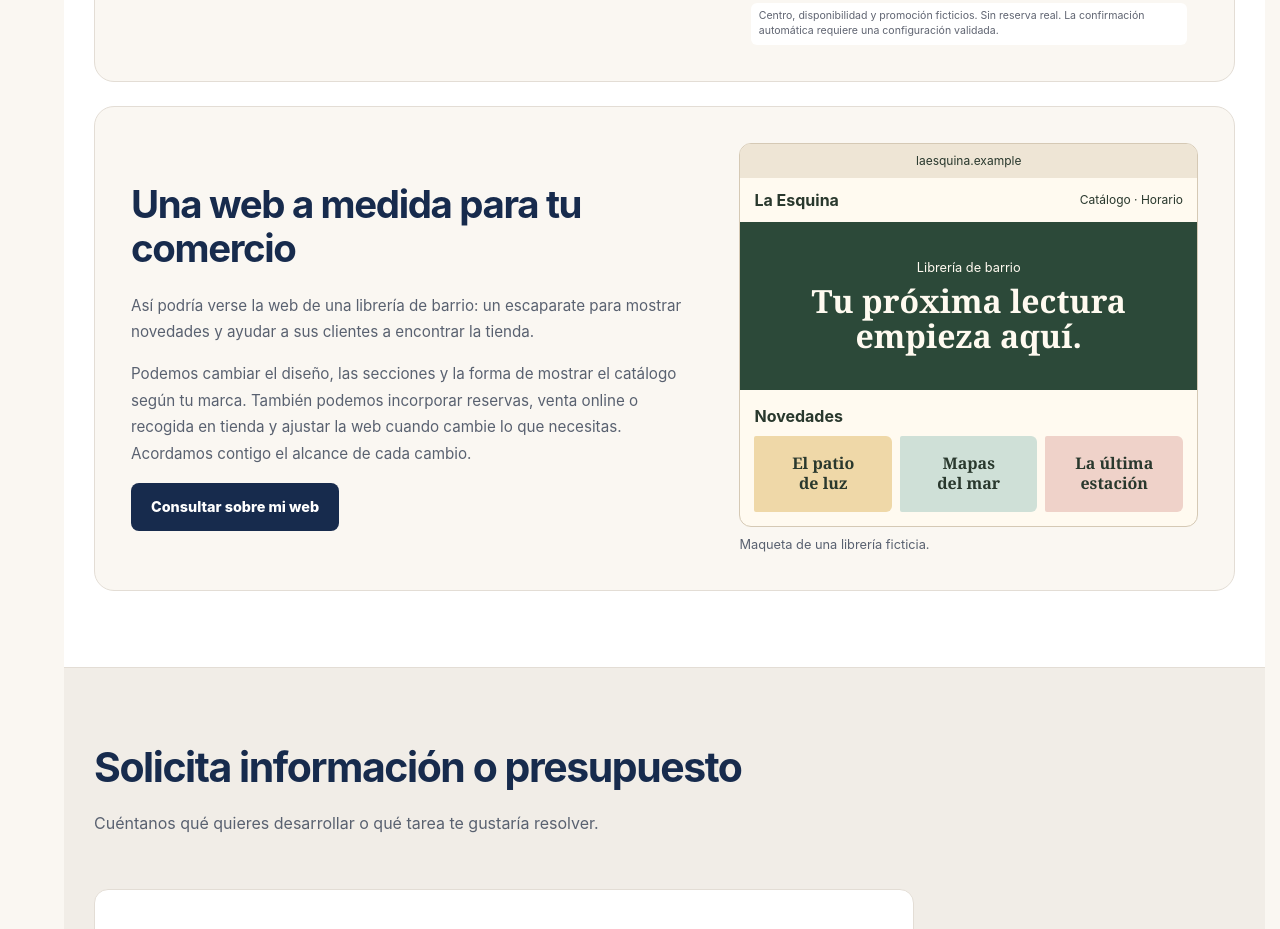
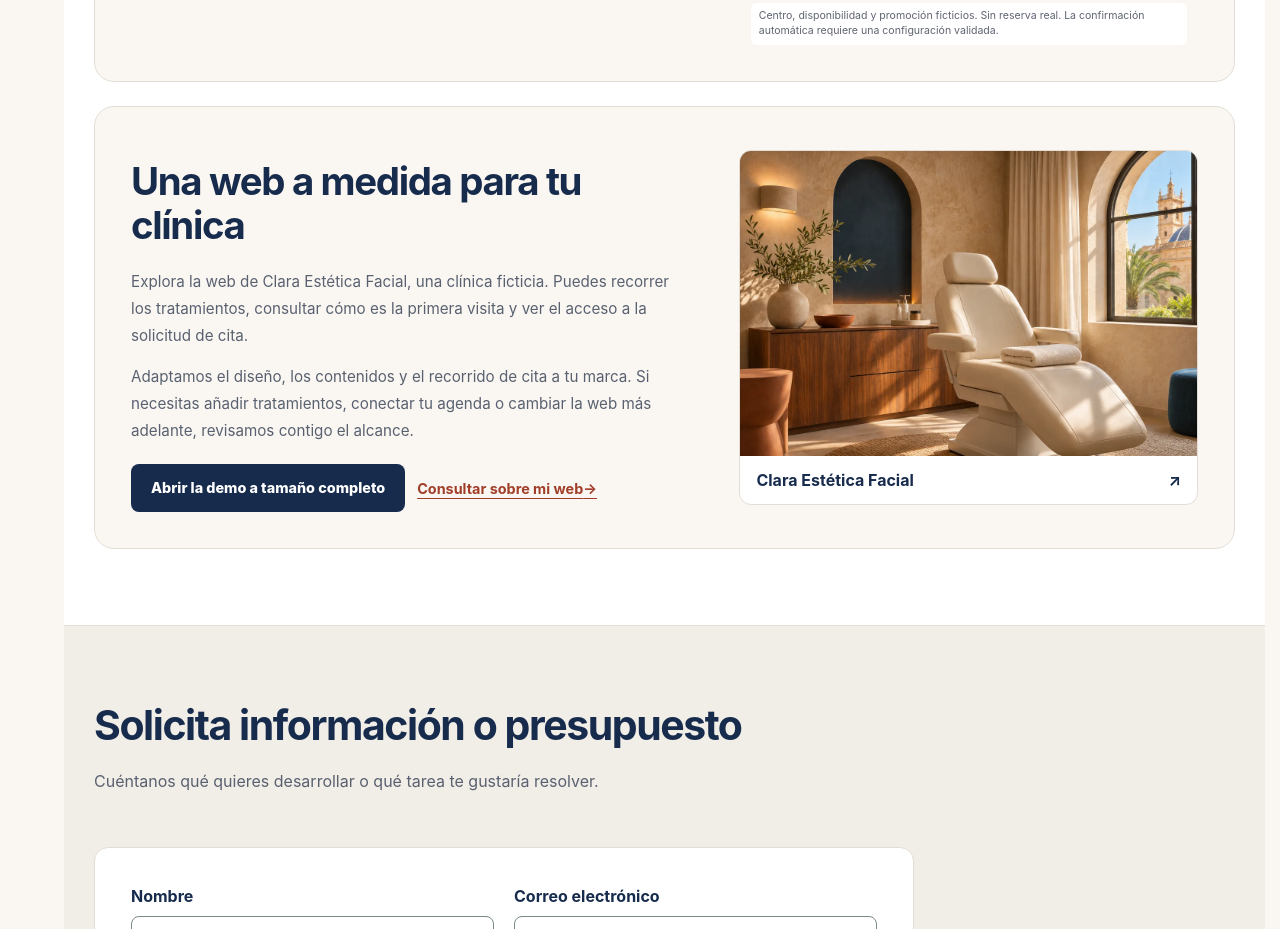
Before and after one commit to Palmito-Labs/palmito-web, a plain HTML site: page index.html in a window 1280 px wide. Shown: the part 3616-4545 px from the top of the page. Drawn offline with Linux system fonts and the light colour scheme.

Commit message:
Add full-page aesthetic clinic website demo

```diff
--- /dev/null
+++ b/demo-clinica/clinica.css
@@ -0,0 +1,72 @@
+:root {
+  --ink: #172b4d;
+  --muted: #535b66;
+  --accent: #a44631;
+  --paper: #faf7f2;
+  --line: #ded6cb;
+  --surface: #f0e9df;
+  font: 16px/1.6 system-ui, sans-serif;
+  color: var(--ink);
+  background: var(--paper);
+}
+* { box-sizing: border-box; }
+body { margin: 0; }
+a { color: inherit; }
+img { display: block; width: 100%; height: auto; }
+.wrap { width: min(1200px, calc(100% - 48px)); margin-inline: auto; }
+.skip { position: fixed; z-index: 1; top: 8px; left: 8px; padding: 8px; background: white; transform: translateY(-150%); }
+.skip:focus { transform: none; }
+:focus-visible { outline: 3px solid var(--accent); outline-offset: 4px; }
+.demo-banner {
+  display: flex; flex-wrap: wrap; justify-content: space-between; gap: 4px 20px;
+  padding: 8px max(24px, calc((100% - 1200px) / 2));
+  color: white; background: var(--ink); font-size: .82rem;
+}
+.demo-banner :focus-visible { outline-color: white; }
+.site-header { display: flex; align-items: center; justify-content: space-between; flex-wrap: wrap; gap: 12px 24px; padding-block: 18px; border-bottom: 1px solid var(--line); }
+.clinic-mark { font: 700 2rem/1 Georgia, serif; text-decoration: none; }
+.clinic-mark span { display: block; margin-top: 6px; font: 650 .62rem/1.2 system-ui, sans-serif; letter-spacing: .15em; }
+.site-header nav { display: flex; flex-wrap: wrap; gap: 8px 24px; font-weight: 600; }
+.site-header nav a { text-decoration: none; }
+.site-header nav a:hover { text-decoration: underline; }
+.hero { display: grid; grid-template-columns: minmax(0, 1fr) minmax(0, 1.14fr); gap: clamp(26px, 5vw, 72px); align-items: center; padding-block: clamp(34px, 7vw, 90px); }
+.hero figure { margin: 0; }
+.hero img { aspect-ratio: 5 / 4; object-fit: cover; border-radius: 10px 84px 10px 10px; }
+.eyebrow { color: var(--accent); text-transform: uppercase; letter-spacing: .12em; font-size: .76rem; font-weight: 750; }
+h1, h2, h3 { margin: 0; font-family: Georgia, serif; line-height: 1.08; }
+h1 { font-size: clamp(2.55rem, 6.4vw, 5.35rem); letter-spacing: -.055em; }
+h1 em { color: var(--accent); font-weight: 400; }
+h2 { font-size: clamp(2rem, 4vw, 3.2rem); letter-spacing: -.035em; }
+h3 { font-size: 1.5rem; }
+p { color: var(--muted); }
+.hero-copy > p:not(.eyebrow) { max-width: 42ch; font-size: 1.06rem; }
+.actions { display: flex; flex-wrap: wrap; align-items: center; gap: 12px 22px; margin-top: 24px; }
+.button {
+  display: inline-block; padding: 12px 18px; background: var(--ink); color: white;
+  border-radius: 8px; font-weight: 650; text-decoration: none;
+}
+.button:hover { background: #243f69; }
+.button-small { padding: 8px 14px; font-size: .9rem; }
+.text-link { font-size: .9rem; font-weight: 650; text-underline-offset: 4px; }
+.treatments { background: var(--surface); padding-block: clamp(36px, 6vw, 72px); }
+.cards { display: grid; grid-template-columns: repeat(3, minmax(0, 1fr)); gap: 16px; margin-top: 24px; }
+.cards article { display: flex; flex-direction: column; align-items: start; padding: 24px; border: 1px solid var(--line); border-radius: 12px; background: var(--paper); }
+.cards a { margin-top: auto; }
+.visit { display: grid; grid-template-columns: minmax(0, 1fr) minmax(0, 1fr); gap: 24px 64px; padding-block: clamp(36px, 6vw, 72px); }
+.questions details { border-bottom: 1px solid var(--line); padding-block: 12px; }
+.questions summary { cursor: pointer; font-weight: 650; }
+.request { background: var(--ink); color: white; padding-block: 44px; }
+.request p { color: #e5e9f1; }
+.request .button { background: var(--paper); color: var(--ink); }
+.request :focus-visible { outline-color: white; }
+.site-footer { display: flex; flex-wrap: wrap; justify-content: space-between; gap: 8px 24px; padding-block: 18px; font-size: .85rem; }
+@media (max-width: 760px) {
+  .hero, .visit { grid-template-columns: 1fr; }
+  .hero img { aspect-ratio: 16 / 10; }
+  .cards { grid-template-columns: 1fr; }
+}
+@media (max-width: 500px) {
+  .wrap { width: calc(100% - 36px); }
+  .site-header nav { order: 1; width: 100%; }
+  .demo-banner { padding-inline: 18px; }
+}
--- a/index.html
+++ b/index.html
@@ -33,7 +33,7 @@
 <link rel="stylesheet" href="/screens.css?v=2">
 <link rel="stylesheet" href="/photography.css?v=1">
 <link rel="stylesheet" href="/contact.css?v=2">
-<link rel="stylesheet" href="/offer.css?v=5">
+<link rel="stylesheet" href="/offer.css?v=6">
 </head>
   <body class="home">
     <a class="skip-link" href="#contenido">Saltar al contenido</a>
@@ -53,7 +53,7 @@
 <div class="menu-products"><a href="/#productos">Productos</a>
 <ul class="product-subnav" aria-label="Productos de Palmito Labs">
 <li><a href="/#asistente">Agentes con IA</a></li>
-<li><a href="/#web-comercio">Web para comercios</a></li>
+<li><a href="/#web-comercio">Web para clínicas</a></li>
 </ul></div>
 <a class="nav-contact" href="/#contacto">Contacto</a></nav>
 </div>
@@ -129,7 +129,7 @@
           <article id="desarrollo-web">
             <h3>Desarrollo Web</h3>
             <p>Diseñamos y construimos sitios a medida, desde la estructura y la navegación hasta la identidad visual y la adaptación a móvil. Definimos contigo los contenidos, las funciones y la base técnica para que los buscadores puedan leer el sitio.</p>
-            <p>Esta web de Palmito Labs es un ejemplo de nuestro trabajo. La diseñamos y desarrollamos para explicar nuestros servicios. También puedes ver un <a class="text-link" href="#web-comercio">ejemplo de web para un comercio</a>.</p>
+            <p>Esta web de Palmito Labs es un ejemplo de nuestro trabajo. La diseñamos y desarrollamos para explicar nuestros servicios. También puedes ver un <a class="text-link" href="#web-comercio">ejemplo de web para una clínica</a>.</p>
             <a class="text-link" href="/?servicio=desarrollo-web#contacto">Consultar sobre desarrollo web <span aria-hidden="true">→</span></a>
           </article>
           <article id="automatizacion-ia">
@@ -204,30 +204,18 @@
 
         <article class="product-spotlight commerce-spotlight" id="web-comercio" aria-labelledby="commerce-title">
           <div class="spotlight-copy">
-            <h3 id="commerce-title">Una web a medida para tu comercio</h3>
-            <p>Así podría verse la web de una librería de barrio: un escaparate para mostrar novedades y ayudar a sus clientes a encontrar la tienda.</p>
-            <p>Podemos cambiar el diseño, las secciones y la forma de mostrar el catálogo según tu marca. También podemos incorporar reservas, venta online o recogida en tienda y ajustar la web cuando cambie lo que necesitas. Acordamos contigo el alcance de cada cambio.</p>
-            <a class="button button-primary" href="/?servicio=desarrollo-web#contacto">Consultar sobre mi web</a>
+            <h3 id="commerce-title">Una web a medida para tu clínica</h3>
+            <p>Explora la web de Clara Estética Facial, una clínica ficticia. Puedes recorrer los tratamientos, consultar cómo es la primera visita y ver el acceso a la solicitud de cita.</p>
+            <p>Adaptamos el diseño, los contenidos y el recorrido de cita a tu marca. Si necesitas añadir tratamientos, conectar tu agenda o cambiar la web más adelante, revisamos contigo el alcance.</p>
+            <div class="hero-actions">
+              <a class="button button-primary" href="/demo-clinica/">Abrir la demo a tamaño completo</a>
+              <a class="text-link" href="/?servicio=desarrollo-web#contacto">Consultar sobre mi web <span aria-hidden="true">→</span></a>
+            </div>
           </div>
-          <figure class="commerce-preview">
-            <div class="commerce-window">
-              <div class="commerce-browser">laesquina.example</div>
-              <div class="commerce-nav"><strong>La Esquina</strong><span>Catálogo · Horario</span></div>
-              <div class="commerce-cover">
-                <p>Librería de barrio</p>
-                <strong>Tu próxima lectura empieza aquí.</strong>
-              </div>
-              <div class="commerce-catalog">
-                <strong>Novedades</strong>
-                <ul class="commerce-books">
-                  <li>El patio<br>de luz</li>
-                  <li>Mapas<br>del mar</li>
-                  <li>La última<br>estación</li>
-                </ul>
-              </div>
-            </div>
-            <figcaption>Maqueta de una librería ficticia.</figcaption>
-          </figure>
+          <a class="commerce-preview" href="/demo-clinica/" aria-label="Abrir demo de Clara Estética Facial">
+            <img src="/demo-clinica/consulta.webp" width="1200" height="800" loading="lazy" alt="">
+            <span>Clara Estética Facial <span aria-hidden="true">↗</span></span>
+          </a>
         </article>
       </section>
 
@@ -270,7 +258,7 @@
         <strong>Palmito Labs</strong>
         <a href="#productos">Productos</a>
         <a href="#asistente">Agentes con IA</a>
-        <a href="#web-comercio">Web para comercios</a>
+        <a href="#web-comercio">Web para clínicas</a>
         <a href="#servicios">Servicios de desarrollo de software</a>
         <a href="/#quienes-somos">El estudio</a>
       </div>
--- a/offer.css
+++ b/offer.css
@@ -50,57 +50,14 @@
 @media(prefers-reduced-motion:reduce) { .offer-card { transition: none; } }
 
 .commerce-spotlight { margin-top: 24px; }
-.commerce-preview { margin: 0; min-width: 0; }
-.commerce-window {
+.commerce-preview {
+  display: block;
   overflow: hidden;
-  border: 1px solid #d5c9b5;
+  border: 1px solid var(--line);
   border-radius: 12px;
-  background: #fffaf0;
-  color: #29382d;
+  background: var(--paper);
+  text-decoration: none;
 }
-.commerce-browser {
-  padding: 8px 12px;
-  background: #eee5d5;
-  font-size: .75rem;
-  text-align: center;
-}
-.commerce-nav {
-  display: flex;
-  flex-wrap: wrap;
-  align-items: center;
-  justify-content: space-between;
-  gap: 4px 12px;
-  padding: 10px 14px;
-}
-.commerce-nav span { font-size: .75rem; }
-.commerce-cover {
-  padding: clamp(18px, 4vw, 36px) 14px;
-  background: #2c4939;
-  color: #fffaf0;
-  text-align: center;
-}
-.commerce-cover p { margin: 0 0 6px; font-size: .8rem; }
-.commerce-cover strong { display: block; font: 700 clamp(1.35rem, 3vw, 2rem)/1.1 Georgia, serif; }
-.commerce-catalog { padding: 14px; }
-.commerce-books {
-  display: grid;
-  grid-template-columns: repeat(3, minmax(0, 1fr));
-  gap: 8px;
-  margin: 8px 0 0;
-  padding: 0;
-  list-style: none;
-}
-.commerce-books li {
-  display: grid;
-  place-content: center;
-  min-height: 76px;
-  padding: 6px 4px;
-  border-radius: 2px 6px 6px 2px;
-  background: #efd8a8;
-  font: 700 clamp(.7rem, 1.3vw, 1rem)/1.2 Georgia, serif;
-  text-align: center;
-  overflow-wrap: anywhere;
-}
-.commerce-books li:nth-child(2) { background: #cfe0d7; }
-.commerce-books li:nth-child(3) { background: #efd2c9; }
-.commerce-preview figcaption { margin-top: 8px; color: var(--muted); font-size: .8rem; }
+.commerce-preview img { display: block; width: 100%; height: auto; aspect-ratio: 3 / 2; object-fit: cover; }
+.commerce-preview > span { display: flex; justify-content: space-between; gap: 12px; padding: 12px 16px; font-weight: 650; }
+.commerce-preview:hover > span { background: var(--brand); color: var(--paper); }
```
Also changed, not shown: demo-clinica/index.html (added, +95 -0 lines), recepcionista-ia-whatsapp/index.html (+1 -1 lines), demo-clinica/consulta.webp (added).
